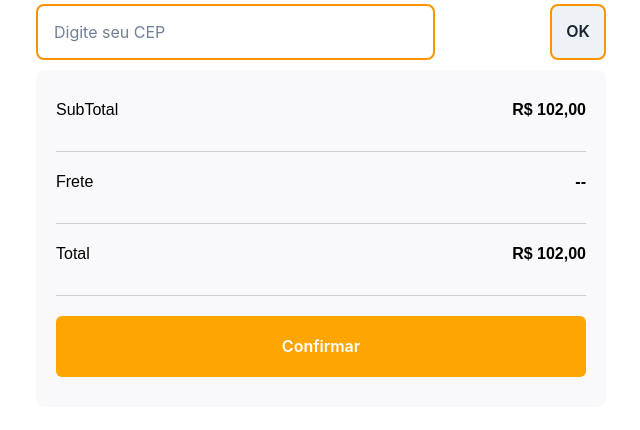
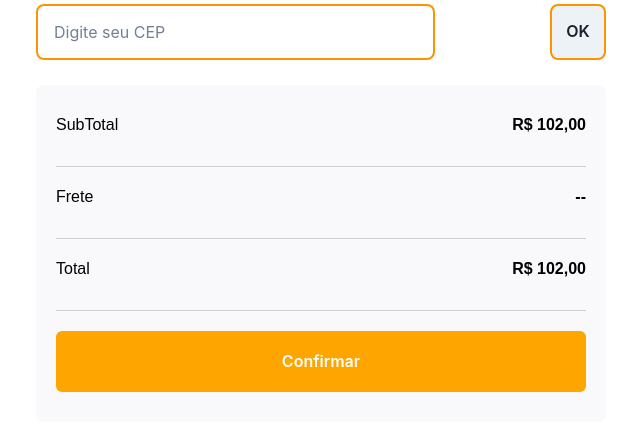
Before and after one commit to Lukas2094/DeliveryProject, a Next.js app in the folder delivery_food/: page /Bag in a window 1280 px wide. Shown: the part 592-1022 px from the top of the page, without its empty margins (319-959 px from the left). Before the commit the page ends 999 px from the top, so only its background shows below. Built offline with nearby package versions, Linux system fonts and the light colour scheme.

Commit message:
add margin

```diff
--- a/delivery_food/src/components/SubTotal/styles.ts
+++ b/delivery_food/src/components/SubTotal/styles.ts
@@ -11,6 +11,7 @@ export const ContainSubTotal = styled(Flex)`
     border-radius: 8px;
 
     padding: 20px;
+    margin: 15px 0px;
 
 `;
 
```
